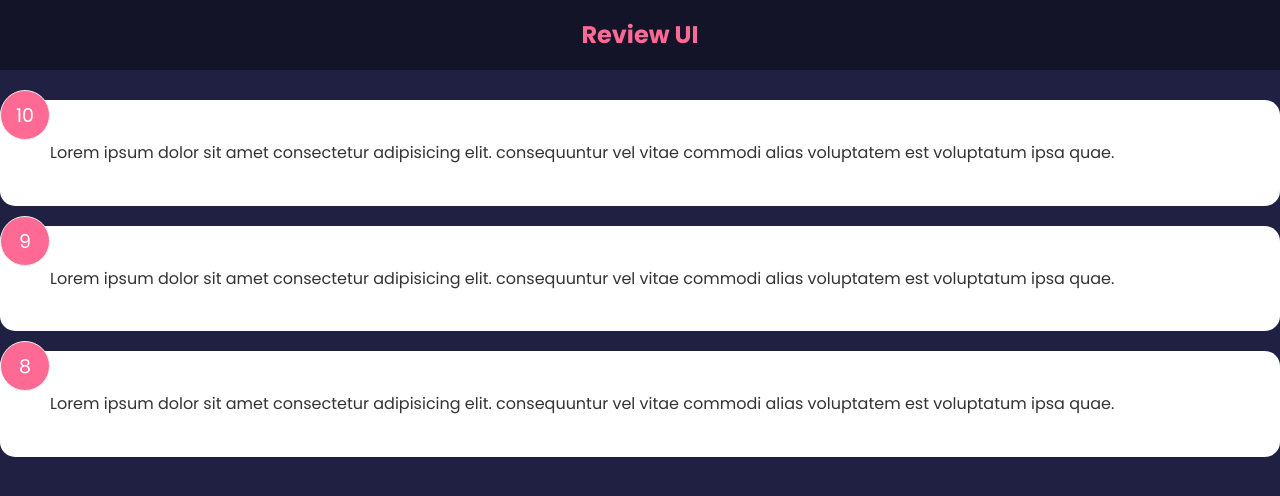
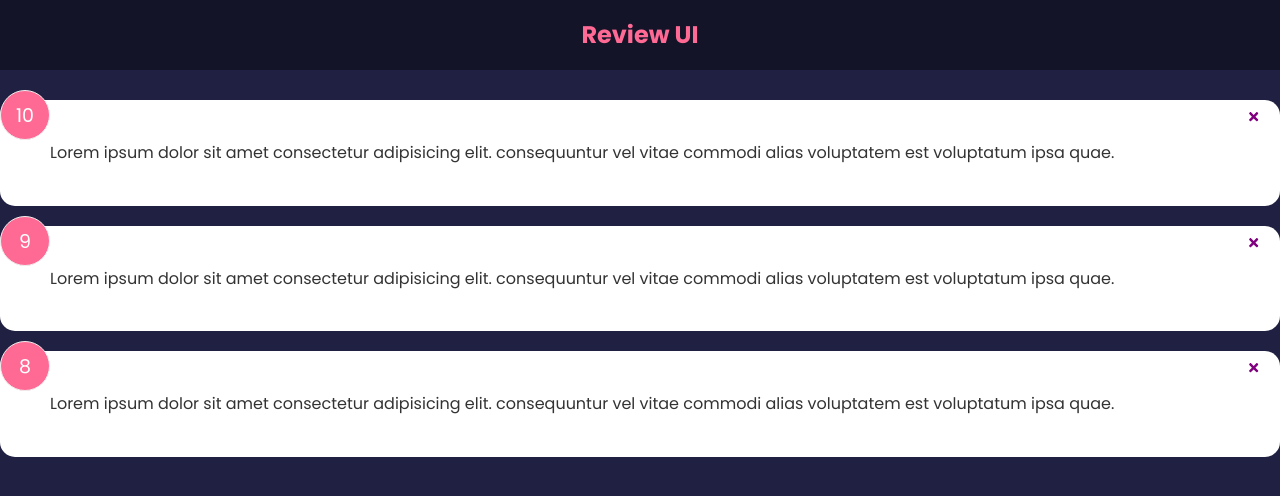
Before and after one commit to amherro/React-Review-App, a React (Create React App) app in the folder React-Review-App/: page / in a window 1280 px wide. Shown: the top 496 px of the page. Built offline with nearby package versions, Linux system fonts and the light colour scheme.

Commit message:
Adding delete functionality

```diff
--- a/React-Review-App/package.json
+++ b/React-Review-App/package.json
@@ -8,6 +8,7 @@
     "@testing-library/user-event": "^13.5.0",
     "react": "^18.1.0",
     "react-dom": "^18.1.0",
+    "react-icons": "^4.3.1",
     "react-scripts": "5.0.1",
     "web-vitals": "^2.1.4"
   },
--- a/React-Review-App/src/App.jsx
+++ b/React-Review-App/src/App.jsx
@@ -7,10 +7,16 @@
 function App() {
     const [feedback, setFeedback] = useState(FeedbackData)
 
+    const deleteReview = (id) => {
+        if (window.confirm('Are you sure you want to delete?')) {
+            setFeedback(feedback.filter((item) => item.id !== id))
+        }
+    }
+
     return (
         <>
             <Header text='Review UI' />
-            <FeedbackList feedback={feedback} />
+            <FeedbackList feedback={feedback} handleDelete={deleteReview} />
         </>
 
     )
--- a/React-Review-App/src/Components/FeedbackItem.jsx
+++ b/React-Review-App/src/Components/FeedbackItem.jsx
@@ -1,11 +1,15 @@
 import PropTypes from 'prop-types'
 import Card from "./shared/Card"
+import { FaTimes } from 'react-icons/fa'
 
-const FeedbackItem = ({ item }) => {
+const FeedbackItem = ({ item, handleDelete }) => {
 
     return (
         <Card>
             <div className="num-display">{item.rating}</div>
+            <button onClick={() => handleDelete(item.id)} className="close">
+                <FaTimes color='purple' />
+            </button>
             <div className="text-display">{item.text}</div>
         </Card>
     )
--- a/React-Review-App/src/Components/FeedbackList.jsx
+++ b/React-Review-App/src/Components/FeedbackList.jsx
@@ -1,7 +1,7 @@
 import PropTypes from 'prop-types'
 import FeedbackItem from './FeedbackItem'
 
-const FeedbackList = ({ feedback }) => {
+const FeedbackList = ({ feedback, handleDelete }) => {
     if (!feedback || feedback.length === 0) {
         return (
             <p> No Feedback</p>
@@ -11,7 +11,7 @@
 
         <div className="feedback-list">
             {feedback.map((item) => {
-                return <FeedbackItem key={item.id} item={item} />
+                return <FeedbackItem key={item.id} item={item} handleDelete={handleDelete} />
             })}
         </div>
     )
```
Also changed, not shown: 1 other file (tests, documents, lock files or other folders).
